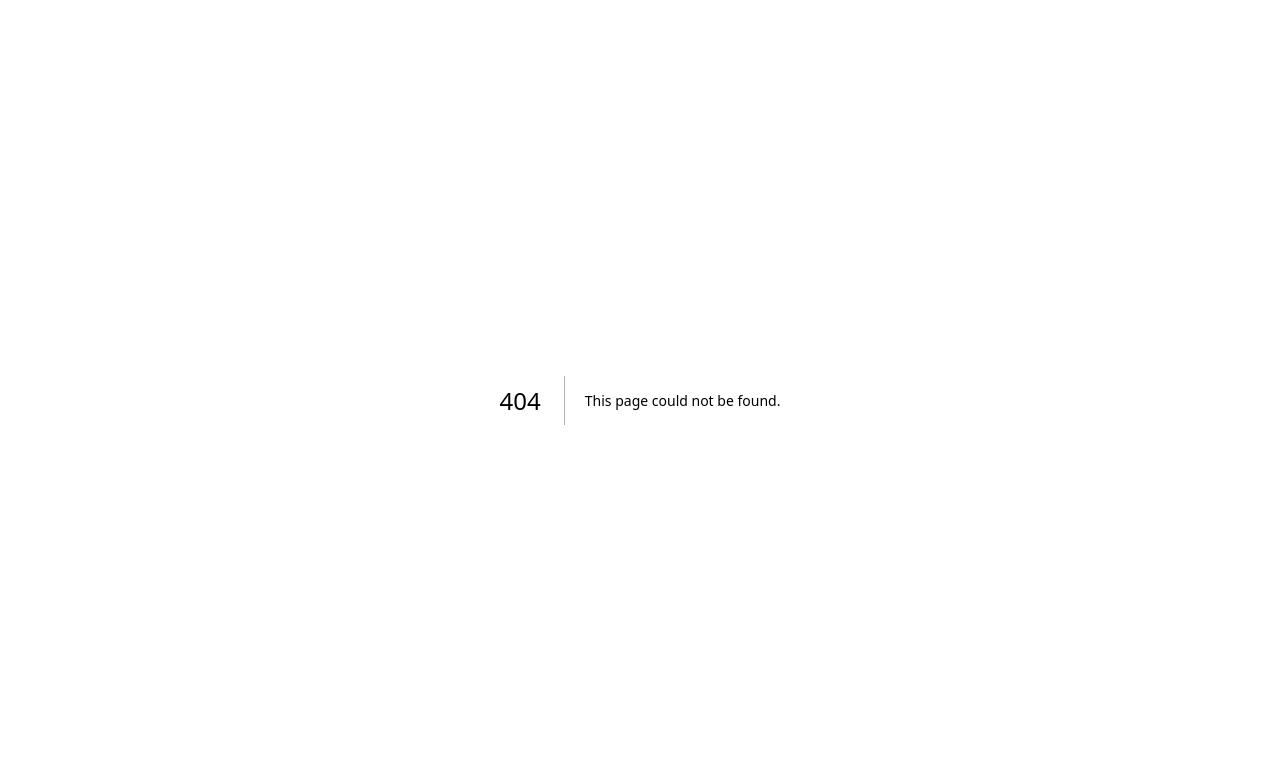
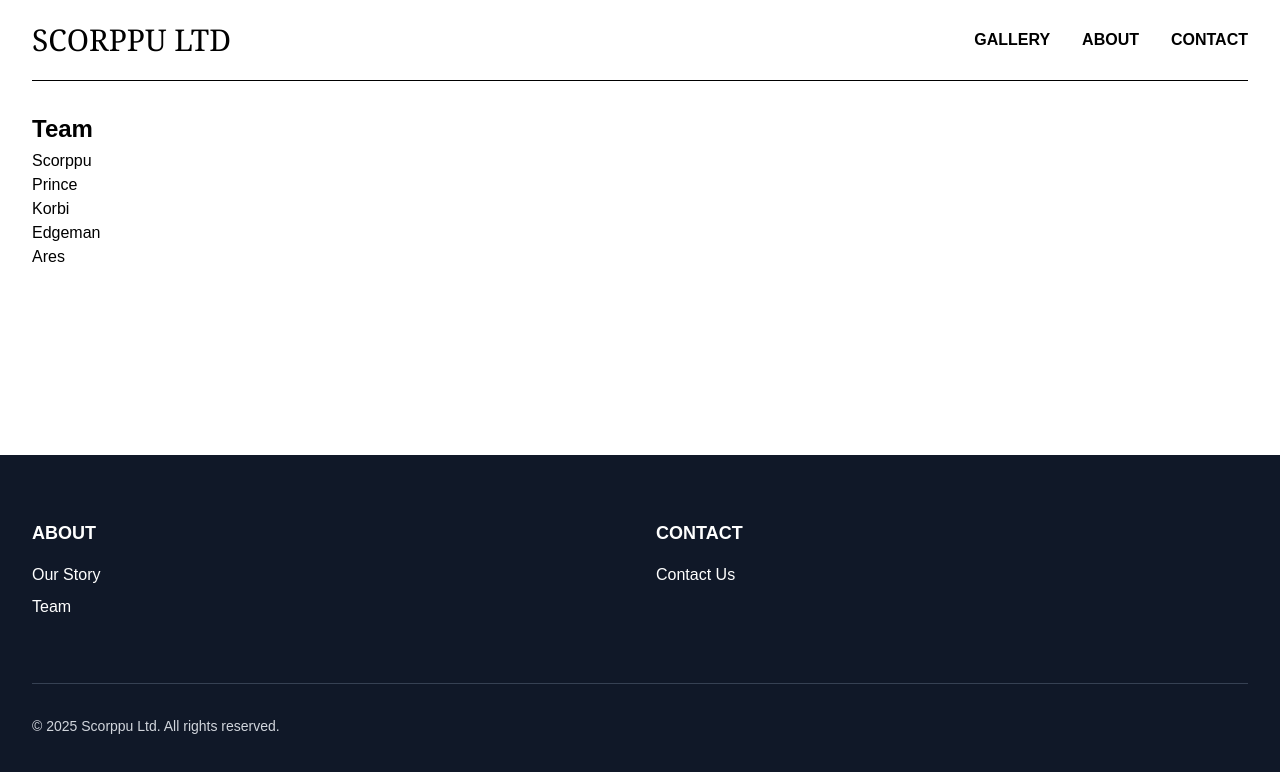
Before and after one commit to Scorppu/scorppu-ltd-website, a Next.js app: page /team in a window 1280 px wide. Before the commit this address had no page. Shown: the top 772 px of the page. Built offline with nearby package versions, Linux system fonts and the light colour scheme.

Commit message:
added dummy pages

```diff
--- /dev/null
+++ b/src/app/about/page.tsx
@@ -0,0 +1,8 @@
+export default function About() {
+  return (
+    <div className="flex flex-col items-left px-8 flex-grow">
+      <h1 className="text-2xl font-bold mb-1">About Us</h1>
+      <p>This is the about page</p>
+    </div>
+  );
+}
--- /dev/null
+++ b/src/app/contact/page.tsx
@@ -0,0 +1,8 @@
+export default function Contact() {
+  return (
+    <div className="flex flex-col items-left px-8 flex-grow">
+      <h1 className="text-2xl font-bold mb-1">Contact Us</h1>
+      <p>Scorppu's email (haha this doesn't exist): scorppu@scorppu.ltd</p>
+    </div>
+  );
+}
--- a/src/app/layout.tsx
+++ b/src/app/layout.tsx
@@ -1,6 +1,7 @@
 import type { Metadata } from "next";
 import { Geist, Geist_Mono } from "next/font/google";
 import "./globals.css";
+import React from "react";
 
 const geistSans = Geist({
   variable: "--font-geist-sans",
@@ -17,17 +18,77 @@ export const metadata: Metadata = {
   description: "Scorppu Ltd Website",
 };
 
+// app/layout.js
+import Link from "next/link";
+
 export default function RootLayout({
   children,
-}: Readonly<{
+}: {
   children: React.ReactNode;
-}>) {
+}) {
   return (
     <html lang="en">
-      <body
-        className={`${geistSans.variable} ${geistMono.variable} antialiased`}
-      >
-        {children}
+      <body>
+        <div className="min-h-screen bg-white text-black flex flex-col">
+          {/* Fixed top nav and partition wrapper */}
+          <div className="fixed w-full top-0 left-0 z-20 bg-white">
+            <nav className="w-full h-20 flex items-center justify-between px-8">
+              <Link href="/" className="text-3xl font-serif">SCORPPU LTD</Link>
+              <div className="flex gap-8 items-center font-semibold text-base">
+                <Link href="/gallery" className="hover:opacity-75">GALLERY</Link>
+                <Link href="/about" className="hover:opacity-75">ABOUT</Link>
+                <Link href="/contact" className="hover:opacity-75">CONTACT</Link>
+              </div>
+            </nav>
+            <div className="flex px-8">
+              <div className="w-full h-[1px] bg-black" />
+            </div>
+          </div>
+
+          {/* Main content */}
+          <main className="flex-grow pt-[81px] mt-8">
+            {children}
+          </main>
+
+          {/* Footer */}
+          <footer className="w-full bg-gray-900 text-white py-16 mt-8">
+            <div className="max-w-7xl mx-auto px-8">
+              <div className="grid grid-cols-2 gap-8">
+                <div>
+                  <h3 className="text-lg font-semibold mb-4">ABOUT</h3>
+                  <ul className="space-y-2">
+                    <li>
+                      <Link href="/about" className="hover:opacity-75">
+                        Our Story
+                      </Link>
+                    </li>
+                    <li>
+                      <Link href="/team" className="hover:opacity-75">
+                        Team
+                      </Link>
+                    </li>
+                  </ul>
+                </div>
+
+                <div>
+                  <h3 className="text-lg font-semibold mb-4">CONTACT</h3>
+                  <ul className="space-y-2">
+                    <li>
+                      <Link href="/contact" className="hover:opacity-75">
+                        Contact Us
+                      </Link>
+                    </li>
+                  </ul>
+                </div>
+              </div>
+              <div className="mt-16 pt-8 border-t border-gray-700">
+                <p className="text-sm text-gray-300">
+                  © {new Date().getFullYear()} Scorppu Ltd. All rights reserved.
+                </p>
+              </div>
+            </div>
+          </footer>
+        </div>
       </body>
     </html>
   );
--- a/src/app/page.tsx
+++ b/src/app/page.tsx
@@ -1,32 +1,13 @@
 import Image from "next/image";
 import Link from "next/link";
 
-export default function Home() {
+
+export default function About() {
   return (
-    <div className="min-h-screen bg-white text-black">
-
-      {/* Fixed top nav and partition wrapper */}
-      <div className="fixed w-full top-0 left-0 z-20">
-        {/* Nav bar */}
-        <nav className="w-full h-25 flex items-center justify-between px-8 bg-white">
-          <span className="text-3xl font-serif">SCORPPU LTD</span>
-          <div className="flex gap-8 items-center font-semibold text-base">
-            <Link href="/gallery" className="hover:opacity-75">GALLERY</Link>
-            <Link href="/about" className="hover:opacity-75">ABOUT</Link>
-            <Link href="/contact" className="hover:opacity-75">CONTACT</Link>
-          </div>
-        </nav>
-        {/* Black partition under nav */}
-        <div className="flex px-8">
-          <div className="w-full h-[1px] bg-black" />
-        </div>
-      </div>
-
-      {/* Content below fixed nav/partition */}
-      <main className="flex flex-col items-center pt-[74px] px-5">
+    <main className="flex flex-col items-center px-5 flex-grow">
       {/* 74px = 64px (h-16 nav) + 10px (partition+spacing); Adjust as needed */}
       {/* Large Centered Title */}
-        <h1 className="text-[6vw] font-serif tracking-tight mt-8 mb-8 text-center">
+      <h1 className="text-9xl font-serif tracking-tight mb-8 text-center">
         SCORPPU LTD
       </h1>
 
@@ -42,44 +23,5 @@ export default function Home() {
         />
       </div>
     </main>
-
-      {/* Footer */}
-      <footer className="w-full bg-yellow-950 text-white mt-20 py-16">
-        <div className="max-w-7xl mx-auto px-8">
-          <div className="grid grid-cols-2 gap-8">
-            {/* About Section */}
-            <div>
-              <h3 className="text-lg font-semibold mb-4">ABOUT</h3>
-              <ul className="space-y-2">
-                <li>
-                  <Link href="/about" className="hover:opacity-75">
-                    Our Story
-                  </Link>
-                </li>
-              </ul>
-            </div>
-
-            {/* Contact Section */}
-            <div>
-              <h3 className="text-lg font-semibold mb-4">CONTACT</h3>
-              <ul className="space-y-2">
-                <li>
-                  <Link href="/contact" className="hover:opacity-75">
-                    Contact Us
-                  </Link>
-                </li>
-              </ul>
-            </div>
-          </div>
-
-          {/* Copyright */}
-          <div className="mt-16 pt-8 border-t border-gray-700">
-            <p className="text-sm text-gray-300">
-              © {new Date().getFullYear()} Scorppu Ltd. All rights reserved.
-            </p>
-          </div>
-        </div>
-      </footer>
-    </div>
   );
 }
--- /dev/null
+++ b/src/app/team/areshunterqy/page.tsx
@@ -0,0 +1,8 @@
+export default function Ares() {
+  return (
+    <div className="flex flex-col items-left px-8 flex-grow">
+      <h1 className="text-2xl font-bold mb-1">Ares</h1>
+      <p>This is Ares's personal page</p>
+    </div>
+  );
+}
--- /dev/null
+++ b/src/app/team/edgeman475/page.tsx
@@ -0,0 +1,8 @@
+export default function Edgeman() {
+  return (
+    <div className="flex flex-col items-left px-8 flex-grow">
+      <h1 className="text-2xl font-bold mb-1">Edgeman</h1>
+      <p>This is Edgeman's personal page</p>
+    </div>
+  );
+}
--- /dev/null
+++ b/src/app/team/korbi/page.tsx
@@ -0,0 +1,8 @@
+export default function Korbi() {
+  return (
+    <div className="flex flex-col items-left px-8 flex-grow">
+      <h1 className="text-2xl font-bold mb-1">Korbi</h1>
+      <p>This is Korbi's personal page</p>
+    </div>
+  );
+}
--- /dev/null
+++ b/src/app/team/page.tsx
@@ -0,0 +1,48 @@
+import Link from "next/link";
+
+export default function Team() {
+  return (
+    <div className="flex flex-col items-left px-8 flex-grow">
+      <h1 className="text-2xl font-bold mb-1">Team</h1>
+      <ul className="space-y-2">
+        <li>
+          <Link href="/team/scorppu" className="hover:opacity-75">
+            Scorppu
+          </Link>
+        </li>
+      </ul>
+
+      <ul className="space-y-2">
+        <li>
+          <Link href="/team/princebw30" className="hover:opacity-75">
+            Prince
+          </Link>
+        </li>
+      </ul>
+
+      <ul className="space-y-2">
+        <li>
+          <Link href="/team/korbi" className="hover:opacity-75">
+            Korbi
+          </Link>
+        </li>
+      </ul>
+
+      <ul className="space-y-2">
+        <li>
+          <Link href="/team/edgeman475" className="hover:opacity-75">
+            Edgeman
+          </Link>
+        </li>
+      </ul>
+
+      <ul className="space-y-2">
+        <li>
+          <Link href="/team/areshunterqy" className="hover:opacity-75">
+            Ares
+          </Link>
+        </li>
+      </ul>
+    </div>
+  );
+}
--- /dev/null
+++ b/src/app/team/princebw30/page.tsx
@@ -0,0 +1,8 @@
+export default function Prince() {
+  return (
+    <div className="flex flex-col items-left px-8 flex-grow">
+      <h1 className="text-2xl font-bold mb-1">Prince</h1>
+      <p>This is Prince's personal page</p>
+    </div>
+  );
+}
--- /dev/null
+++ b/src/app/team/scorppu/page.tsx
@@ -0,0 +1,8 @@
+export default function Scorppu() {
+  return (
+    <div className="flex flex-col items-left px-8 flex-grow">
+      <h1 className="text-2xl font-bold mb-1">Scorppu</h1>
+      <p>This is Scorppu's personal page</p>
+    </div>
+  );
+}
```
Lines whose indentation alone changed are shown as unchanged.
